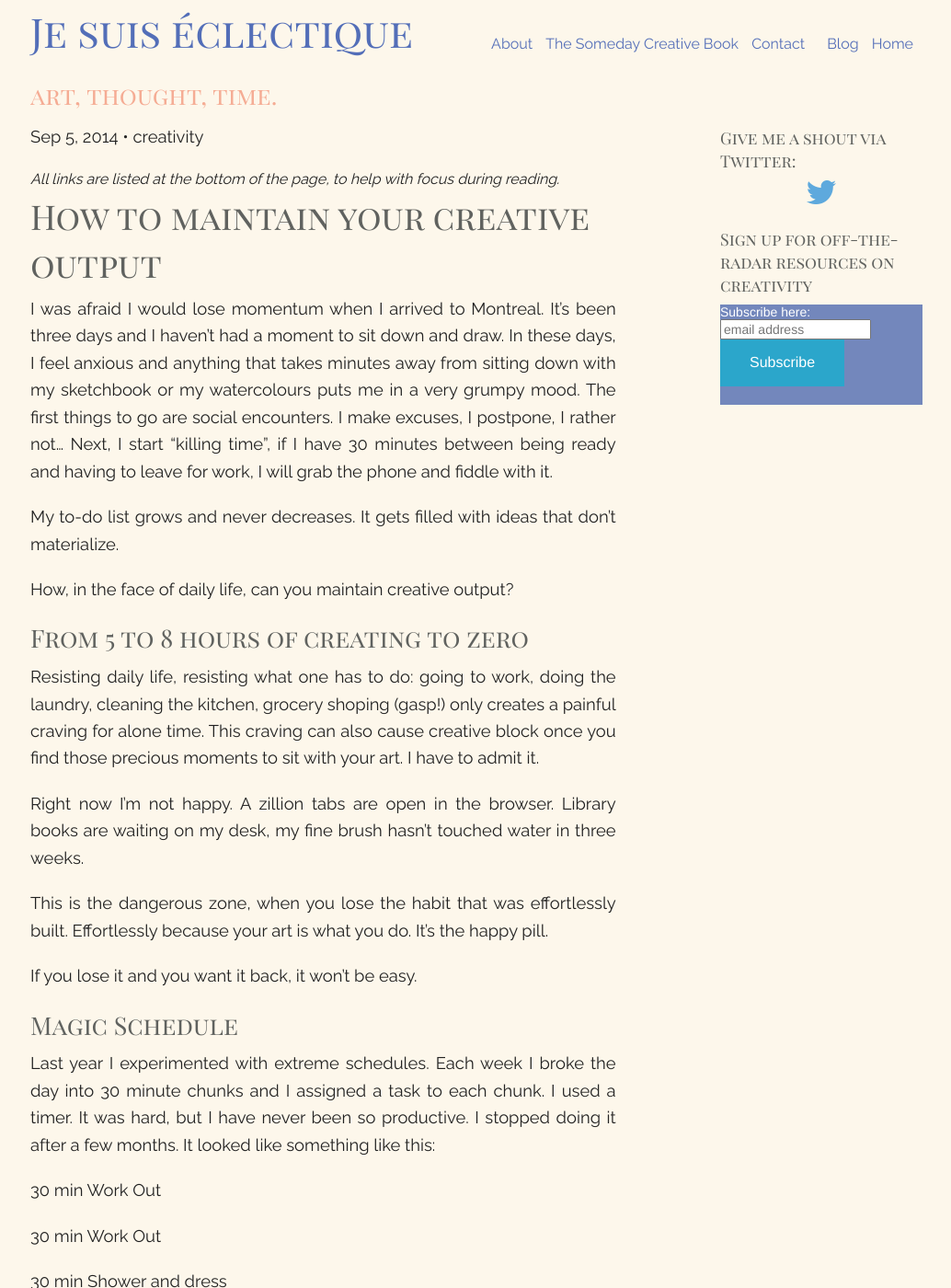
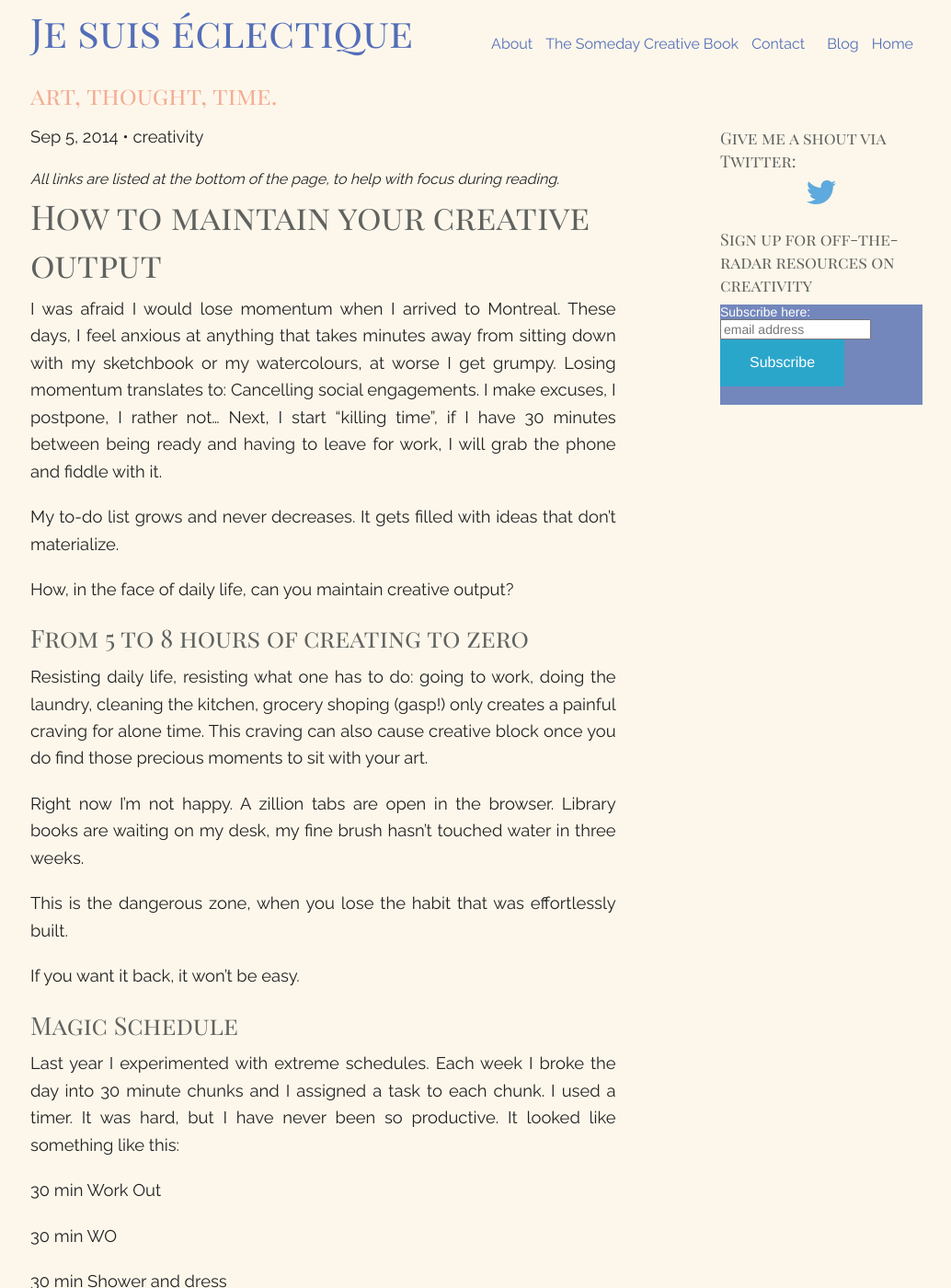
Before and after one commit to bitcolorine/Je-suis-eclectique, a Jekyll site: the page built from _posts/2014-09-05-maintaining-creative-output.md, in a window 1280 px wide and 1400 px high. Shown: the whole window at 92% size, without its empty margins (122-1156 px from the left). Built offline with Jekyll 4.4.1, drawn with Linux system fonts in a browser that asks for light colours; Markdown is read by kramdown in place of the engine named in the settings; comment, search, counter and statistics services are not loaded; some of the changed text lies outside the part shown.

Commit message:
Edited Post
Revised latest post

```diff
--- a/_posts/2014-09-05-maintaining-creative-output.md
+++ b/_posts/2014-09-05-maintaining-creative-output.md
@@ -7,9 +7,9 @@
 ## How to maintain your creative output
 
 I was afraid I would lose momentum when I arrived to Montreal.
-It's been three days and I haven't had a moment to sit down and draw.
-In these days, I feel anxious and anything that takes minutes away from sitting down with my sketchbook or my watercolours puts me in a very grumpy mood.
-The first things to go are social encounters. I make excuses, I postpone, I rather not...
+These days, I feel anxious at anything that takes minutes away from sitting down with my sketchbook or my watercolours, at worse I get grumpy.
+Losing momentum translates to:
+Cancelling social engagements. I make excuses, I postpone, I rather not...
 Next, I start "killing time", if I have 30 minutes between being ready and having to leave for work, I will grab the phone and fiddle with it.
 
 My to-do list grows and never decreases. It gets filled with ideas that don't materialize.
@@ -18,23 +18,22 @@
 
 ### From 5 to 8 hours of creating to zero
 
-Resisting daily life, resisting what one has to do: going to work, doing the laundry, cleaning the kitchen, grocery shoping (gasp!) only creates a painful craving for alone time. This craving can also cause creative block once you find those precious moments to sit with your art.
-I have to admit it.
+Resisting daily life, resisting what one has to do: going to work, doing the laundry, cleaning the kitchen, grocery shoping (gasp!) only creates a painful craving for alone time. This craving can also cause creative block once you do find those precious moments to sit with your art.
 
 Right now I'm not happy.  A zillion tabs are open in the browser. Library books are waiting on my desk, my fine brush hasn't touched water in three weeks.
 
-This is the dangerous zone, when you lose the habit that was effortlessly built. Effortlessly because your art is what you do. It's the happy pill.
+This is the dangerous zone, when you lose the habit that was effortlessly built.
 
-If you lose it and you want it back, it won't be easy.
+If you want it back, it won't be easy.
 
 ### Magic Schedule
 
 Last year I experimented with extreme schedules. Each week I broke the day into 30 minute chunks and I assigned a task to each chunk. I used a timer.
-It was hard, but I have never been so productive. I stopped doing it after a few months. It looked like something like this:
+It was hard, but I have never been so productive. It looked like something like this:
 
 30 min Work Out
 
-30 min Work Out
+30 min WO
 
 30 min Shower and dress
 
@@ -67,13 +67,13 @@
 
 I'll find out.
 
-How I plan to structure this time is:
+How I plan to structure this creative time:
 
-20 minutes for warming up, this is doodling, playing with colour, trying out materials.
+* 20 minutes for warming up, this is doodling, playing with colour, trying out materials.
 
-40 minutes of practicing something, it can be shading, proportions, line, washes, colour mixing, etc.
+* 40 minutes of practicing something, it can be shading, proportions, line, washes, colour mixing, etc.
 
-1 hour to make something, even if I don't finish it that day, something that eventually could be a finished piece.
+* 1 hour to make something, even if I don't finish it that day, something that eventually could be a finished piece.
 
 ### This sounds to good to be true. What are the challenges?
 
@@ -83,10 +83,15 @@
 1.  I can't waste time setting up. If I'm going to do this I need to arrive at the desk and not waste 15 minutes thinking what I'm going to do. This is a major challenge for me because I'm by nature, not a planner. People who create regularly might be lucky to have a studio or even a small space where they can leave everything lying around and just let inspiration hit. I don't have that.
 2. What to make.
 I understand why people make series of things. It's a long term project without the boredom. Every piece belongs, yet it's different.
-3. Concentrating on the process and not the results.
+3. Focusing on the process and not the results.
 Easier said than done. Every artist has got to wage a war with this. The only creatures capable of this are children. But, being aware when impatience gets a grip might help.
 
-If this works out I will be working a minimum of 32 hours a month on my drawing.
+If this works out I will be working a minimum of 32 hours a month on my art.
 Not bad!
 
 Additional time will be welcome but this frees up the stress and the grumpiness that comes with having to sacrifice creative time in the name of daily life.
+
+How do you make time for what you care about or for yourself?
+
+Give me a shout on Twitter!
+<a href="https://twitter.com/intent/tweet?screen_name=suis_eclectique"><img class="twitter" src="{{ site.baseurl }}/assets/img/twitter.png" alt="twitter"></a> <br>
```
Also changed, not shown: other parts of _posts/2014-09-05-maintaining-creative-output.md (+3 -2 lines).
